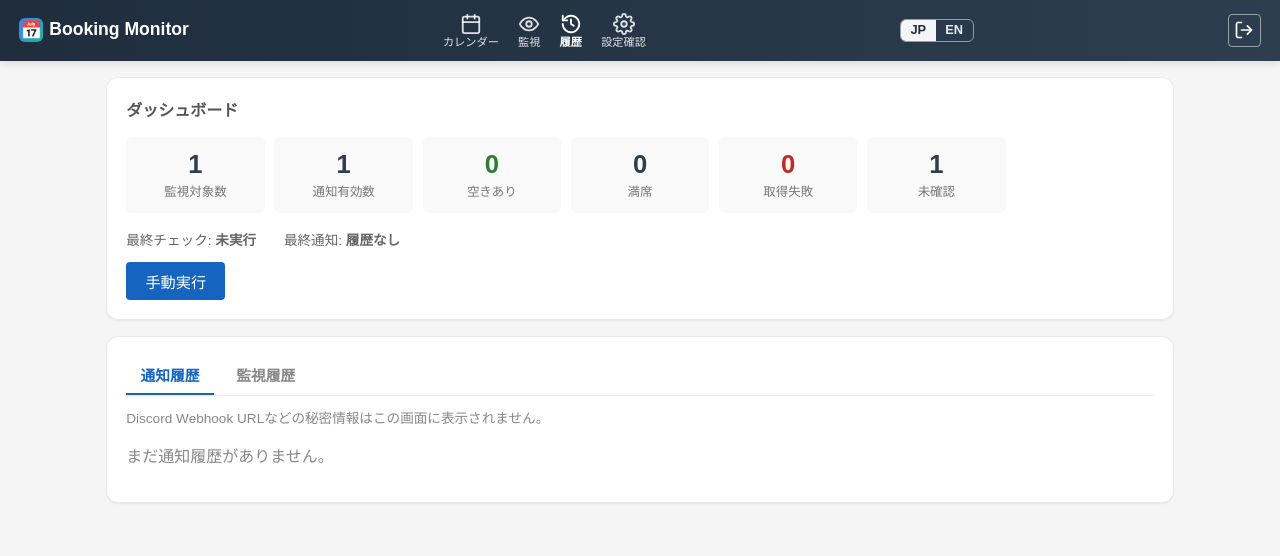
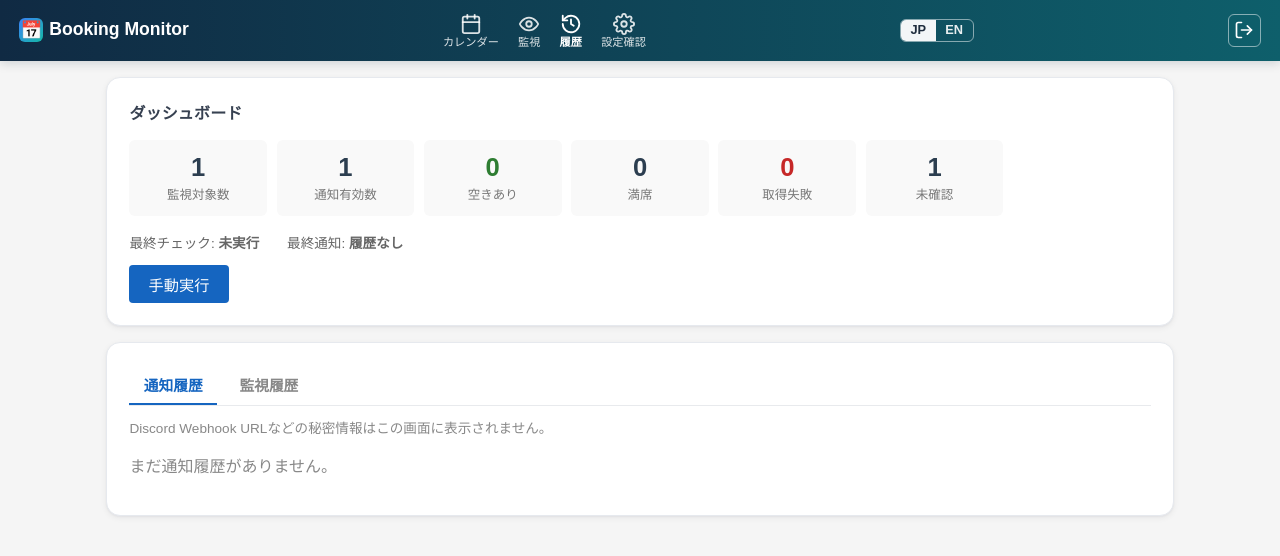
Before and after one commit to sota1111/booking-monitor, a FastAPI app: page /notification-history in a window 1280 px wide. Shown: the top 556 px of the page. Run offline with FastAPI, Linux system fonts and the light colour scheme; the visitor is signed in with stand-in values (Sample User, id 1).

Commit message:
feat(SOT-1248): ビジュアル刷新（ナビ配色/カード/ボタン・フォーム状態統一）（案B）
- ナビをブランドのブルー/ティール基調グラデへ調整、shadow強化
- カードの角丸14px/二層shadow/余白増、見出しを濃色・太字で可読性向上
- 統一インタラクション: :focus-visible アウトライン、主要ボタンのhover/active、ナビボタンhover
- app.cssのみ変更（テンプレmarkup無改変でレイアウト/i18n回帰なし）

Co-Authored-By: Claude Opus 4.8 <noreply@anthropic.com>

```diff
--- a/static/app.css
+++ b/static/app.css
@@ -21,17 +21,21 @@
   --heading-muted: #555;
   --text-muted: #777;
 
-  /* Brand / nav */
-  --nav-grad: linear-gradient(90deg, #1f2d3d, #2c3e50);
+  /* Brand / nav — blue→teal brand gradient (案B) */
+  --nav-grad: linear-gradient(90deg, #102a43, #0e5f6b);
   --brand-grad: linear-gradient(135deg, #3b82f6, #14b8a6);
-  --nav-shadow: 0 2px 8px rgba(0, 0, 0, 0.12);
+  --nav-shadow: 0 2px 10px rgba(15, 42, 60, 0.18);
+
+  /* Accent (interactive: links / buttons / focus) */
+  --accent: #2563eb;
+  --accent-strong: #1d4ed8;
 
   /* Card */
   --card-bg: #ffffff;
-  --card-border: #e8eaed;
-  --radius: 12px;
-  --radius-sm: 6px;
-  --card-shadow: 0 1px 2px rgba(16, 24, 40, 0.06);
+  --card-border: #e6e9ee;
+  --radius: 14px;
+  --radius-sm: 8px;
+  --card-shadow: 0 2px 6px rgba(16, 24, 40, 0.06), 0 1px 2px rgba(16, 24, 40, 0.04);
 
   /* Alerts */
   --alert-error-bg: #ffebee;
@@ -96,6 +100,7 @@ nav .nav-links a {
   gap: 2px;
   line-height: 1;
   padding: 0.1rem 0;
+  transition: color 0.15s ease;
 }
 nav .nav-links a svg { width: 22px; height: 22px; display: block; }
 nav .nav-links a .nav-text { font-size: 0.7rem; }
@@ -107,10 +112,12 @@ nav form button {
   border: 1px solid rgba(255, 255, 255, 0.5);
   color: white;
   padding: 0.3rem 0.8rem;
-  border-radius: 4px;
+  border-radius: 6px;
   cursor: pointer;
   font-size: 0.85rem;
+  transition: background 0.15s ease, border-color 0.15s ease;
 }
+nav form button:hover { background: rgba(255, 255, 255, 0.14); border-color: rgba(255, 255, 255, 0.8); }
 
 /* ---- Page layout ---- */
 main { padding: 1rem; max-width: 1100px; margin: 0 auto; }
@@ -126,11 +133,39 @@ main { padding: 1rem; max-width: 1100px; margin: 0 auto; }
   background: var(--card-bg);
   border: 1px solid var(--card-border);
   border-radius: var(--radius);
-  padding: 1.2rem;
+  padding: 1.4rem;
   margin-bottom: 1rem;
   box-shadow: var(--card-shadow);
 }
-.card h2 { margin: 0 0 1rem; font-size: 1rem; color: var(--heading-muted); font-weight: 600; }
+.card h2 {
+  margin: 0 0 1rem;
+  font-size: 1rem;
+  color: #374151;
+  font-weight: 700;
+  letter-spacing: 0.01em;
+}
+
+/* ---- Interactive states (案B: unified hover/focus/active) ---- */
+a:focus-visible,
+button:focus-visible,
+input:focus-visible,
+select:focus-visible,
+textarea:focus-visible {
+  outline: 2px solid var(--accent);
+  outline-offset: 2px;
+}
+/* Primary action buttons share the same hover/active feedback across pages. */
+#run-btn,
+.add-form button.submit {
+  transition: background 0.15s ease, box-shadow 0.15s ease, transform 0.05s ease;
+}
+#run-btn:hover:not(:disabled),
+.add-form button.submit:hover {
+  background: var(--accent-strong);
+  box-shadow: 0 2px 6px rgba(29, 78, 216, 0.28);
+}
+#run-btn:active:not(:disabled),
+.add-form button.submit:active { transform: translateY(1px); }
 
 /* ---- Utilities ---- */
 .overflow-x { overflow-x: auto; }
```
Also changed, not shown: docs/ai/50_worker_gemini_report.md (+28 -0 lines).
